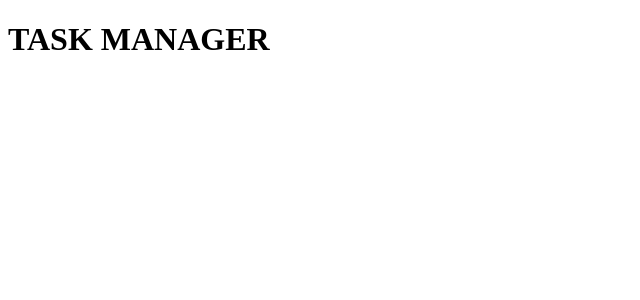
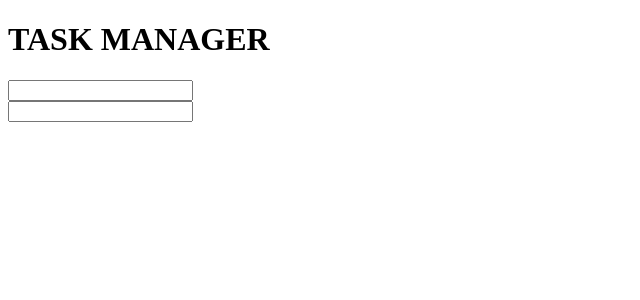
Before and after one commit to perreta/Phase2Project, a React (Create React App) app in the folder task-manager/: page /todo in a window 1280 px wide. Shown: the top 300 px of the page, without its empty margins (0-640 px from the left). Built offline with nearby package versions, Linux system fonts and the light colour scheme; data requests are answered from the project's data file.

Commit message:
Added pseudo data

```diff
--- /dev/null
+++ b/task-manager/db.json
@@ -0,0 +1,37 @@
+{
+    "groceries": [
+      {
+        "id": 1,
+        "input": "Milk",
+        "priority": "low"
+      },
+      {
+        "id": 2,
+        "input": "Coffee",
+        "priority": "high"
+      },
+      {
+        "id": 3,
+        "input": "Eggs",
+        "priority": "medium"
+      }
+    ],
+
+    "todos": [
+        {
+          "id": 1,
+          "input": "Groceries",
+          "priority": "low"
+        },
+        {
+          "id": 2,
+          "input": "Laundry",
+          "priority": "medium"
+        },
+        {
+          "id": 3,
+          "input": "code",
+          "priority": "high"
+        }
+      ]
+  }
--- a/task-manager/src/App.js
+++ b/task-manager/src/App.js
@@ -1,11 +1,11 @@
 import Header from "./Header"
-// import Main from "./Main"
+import Main from "./Main"
 
 function App() {
   return (
     <>
       <Header />
-      {/* <Main /> */}
+      <Main />
     </>
   );
 }
--- /dev/null
+++ b/task-manager/src/Grocery.js
@@ -0,0 +1,8 @@
+
+function Grocery () {
+    return(
+        true
+    )
+}
+
+export default Grocery
--- /dev/null
+++ b/task-manager/src/GroceryContainer.js
@@ -0,0 +1,25 @@
+import { useState, useEffect } from 'react'
+import Grocery from './Grocery'
+
+function GroceryContainer () {
+
+    const [ groceryArray, setGroceryArray ] = useState([])
+    useEffect(() => {
+        fetch("http://localhost:8000/groceries")
+            .then(resp=>resp.json())
+            .then(data=>setGroceryArray(data))
+    }, [])
+
+    const grocery = groceryArray.map(grocery => {
+        return <Grocery keys={grocery.id} input={grocery.input} priority={grocery.priority} />
+    })
+
+    return (
+        <>
+            <input></input>
+            {grocery}
+        </>
+    )
+}
+
+export default GroceryContainer
--- a/task-manager/src/Header.js
+++ b/task-manager/src/Header.js
@@ -1,7 +1,7 @@
 import React from 'react';
-import Routing from './Routing'
+// import Routing from './Routing'
 
-export default function Header () {
+ function Header () {
     return (
         <>
             <h1>TASK MANAGER</h1>
@@ -9,3 +9,5 @@ export default function Header () {
         </>
     )
 }
+
+export default Header
--- a/task-manager/src/Main.js
+++ b/task-manager/src/Main.js
@@ -1,7 +1,14 @@
-import TaskContainer from "./TaskContainer";
+import GroceryContainer from "./GroceryContainer";
+import ToDoContainer from "./ToDoContainer";
 
-export default function Main () {
+function Main () {
     return (
-        <TaskContainer />
+        <>
+            <GroceryContainer />
+            <br/>
+            <ToDoContainer />
+        </>
     )
 }
+
+export default Main
--- a/task-manager/src/Task.js
+++ /dev/null
@@ -1,6 +0,0 @@
-
-export default function Task () {
-    return(
-        <Task />
-    )
-}
--- a/task-manager/src/TaskContainer.js
+++ /dev/null
@@ -1,5 +0,0 @@
-
-export default function TaskContainer () {
-
-
-}
--- /dev/null
+++ b/task-manager/src/ToDo.js
@@ -0,0 +1,8 @@
+
+function ToDo () {
+    return(
+        true
+    )
+}
+
+export default ToDo
--- /dev/null
+++ b/task-manager/src/ToDoContainer.js
@@ -0,0 +1,12 @@
+import ToDo from "./ToDo"
+
+function ToDoContainer () {
+    return(
+        <>
+            <input></input>
+            <ToDo />
+        </>
+    )
+}
+
+export default ToDoContainer
```
Also changed, not shown: task-manager/src/style.css (added).
